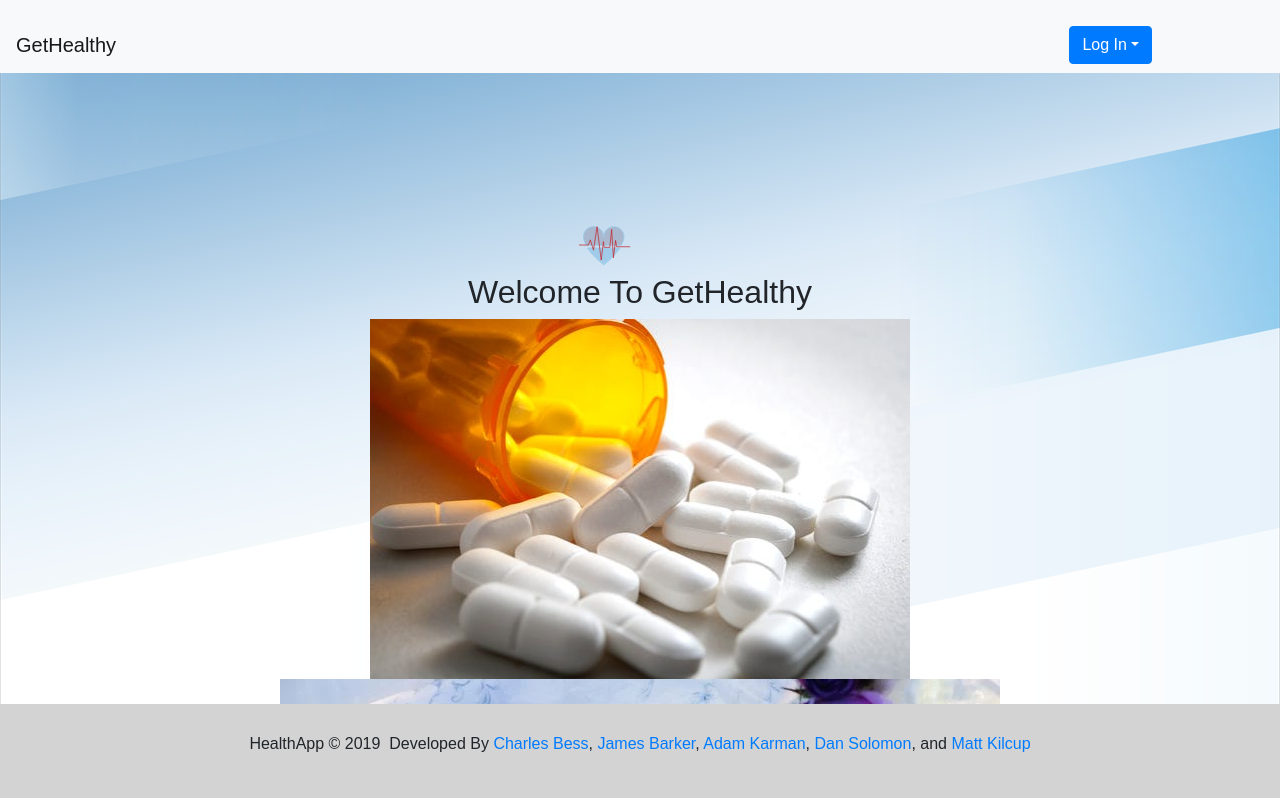
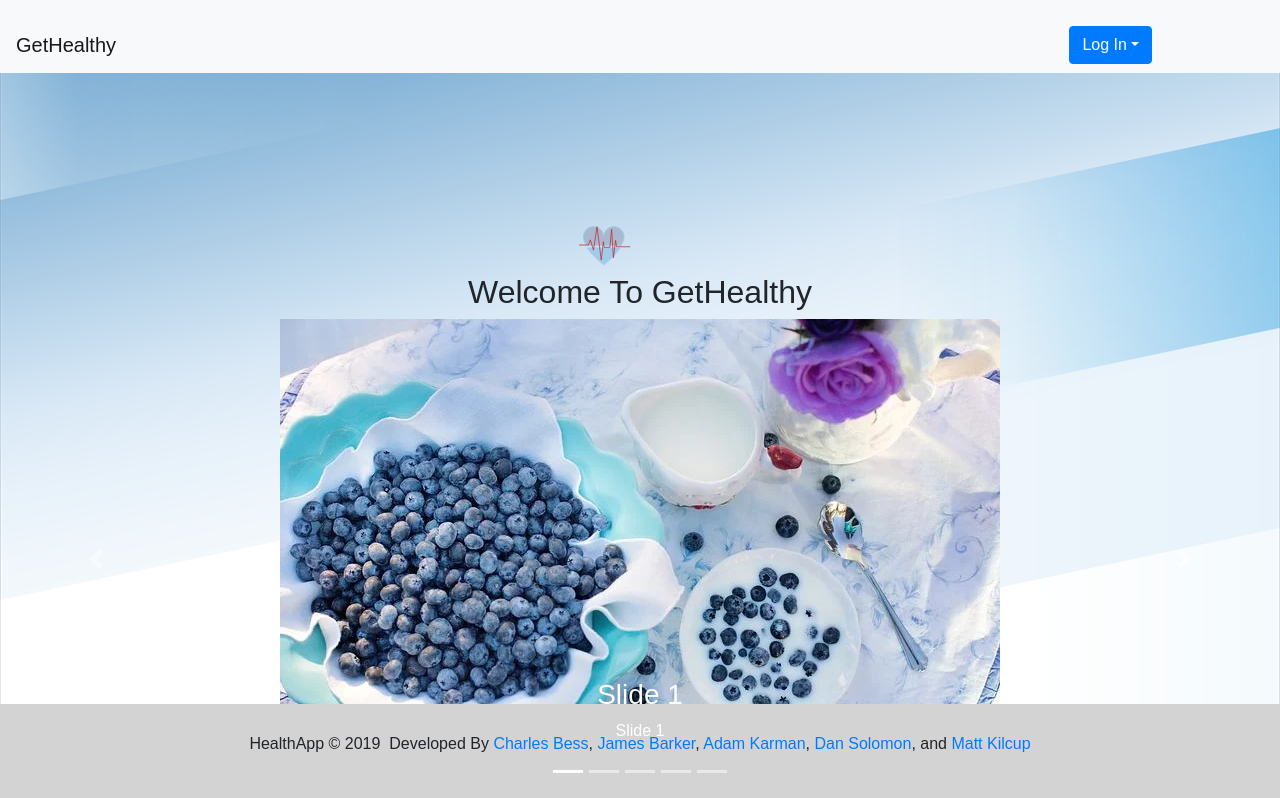
Before and after one commit to cbessjr/HealthApp, a React (Create React App) app in the folder client/: page / in a window 1280 px wide. Shown: the top 798 px of the page. Built offline with nearby package versions, Linux system fonts and the light colour scheme.

Commit message:
removed dummy image

```diff
--- a/client/src/pages/Home.js
+++ b/client/src/pages/Home.js
@@ -17,10 +17,9 @@ class Home extends Component {
           <img src={logo} className="App-logo" alt="logo" />
         </div>
         <h2 className="text-center">Welcome To GetHealthy</h2>
-        <img src="./img/meds.jpg" />
         <Carousel />
 
-				<Footer />
+        <Footer />
       </div>
     );
   }
```
